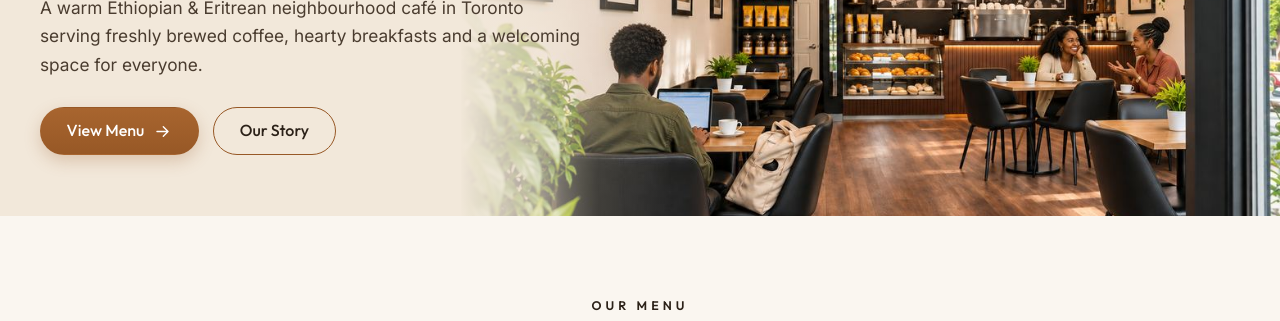
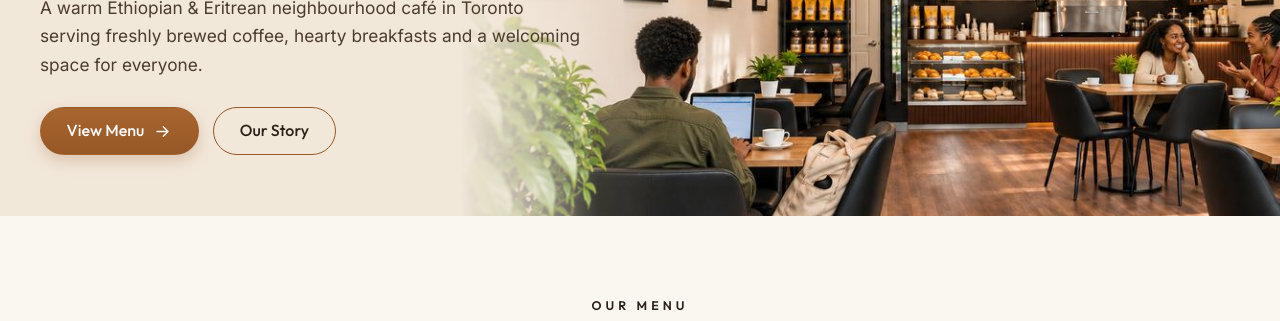
Before and after one commit to BiniyamETH/megga-coffee, a plain HTML site: page index.html in a window 1280 px wide. Shown: the part 289-610 px from the top of the page. Drawn offline with Linux system fonts and the light colour scheme.

Commit message:
Crop the doorway from the homepage banner

```diff
--- a/styles.css
+++ b/styles.css
@@ -136,7 +136,11 @@ a:hover { color: var(--caramel-dark); }
   .hero-home { min-height: clamp(400px, 30vw, 460px); }
   .hero-media { position: absolute; top: 0; right: 0; bottom: 0; width: 64%; height: auto; }
   .hero-media::after { inset: 0 0 0 -2px; background: linear-gradient(90deg, var(--band) 0%, rgba(242, 232, 218, .7) 9%, rgba(242, 232, 218, .2) 17%, rgba(242, 232, 218, 0) 26%); }
-  .hero-home .hero-media img { object-position: 50% 62%; }
+  .hero-home .hero-media img {
+    object-position: 50% 62%;
+    transform: scale(1.17);
+    transform-origin: left 62%;
+  }
   .hero-content { padding-top: 3.5rem; padding-bottom: 3.5rem; }
   .hero-content > * { max-width: 34rem; }
   .hero-title { font-size: clamp(2.6rem, 4vw, 3.4rem); }
```
